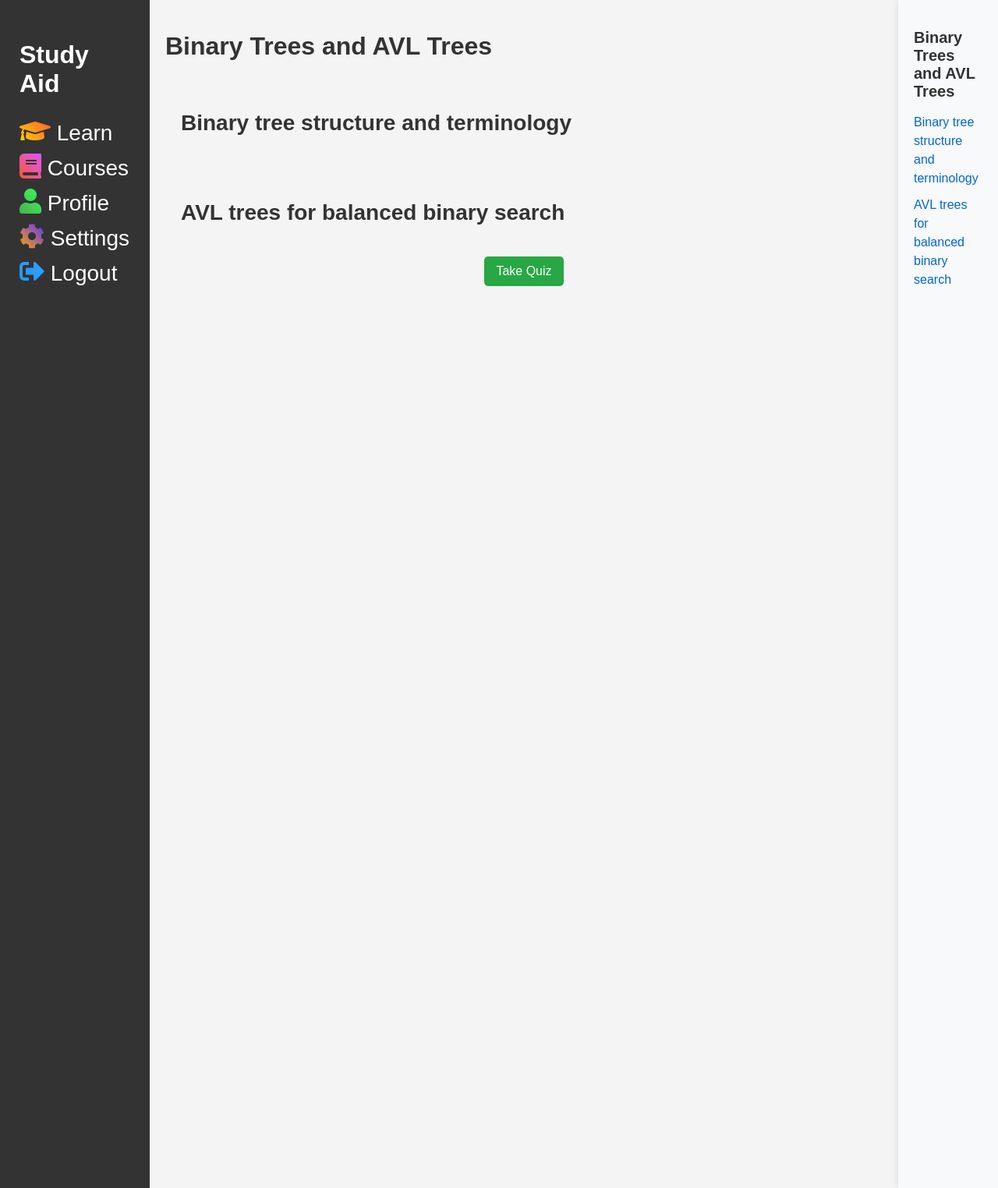
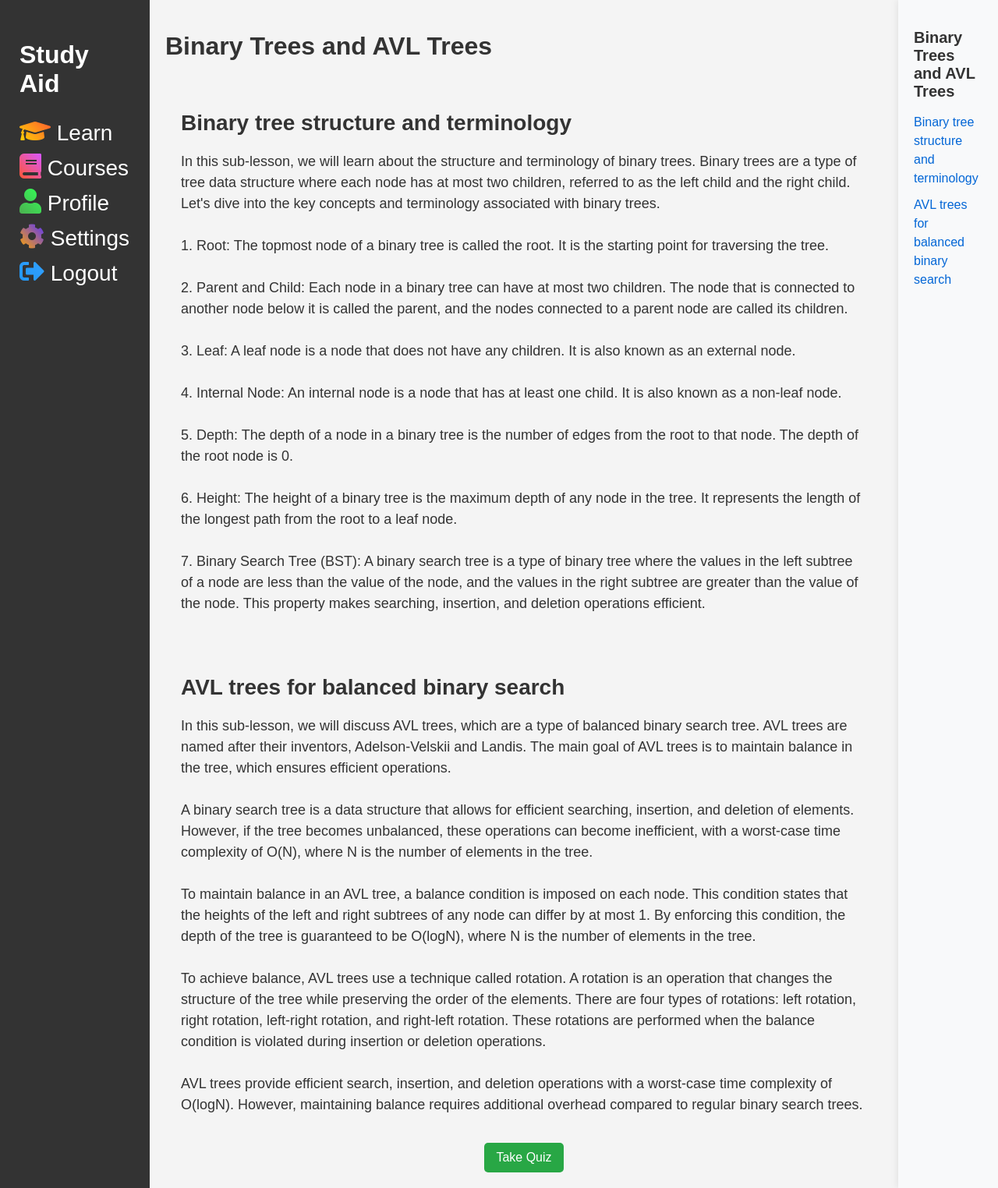
Before and after one commit to sally-20/InteractiveIntelligenceStudyAid, a Python web app: template templates/lessons/algitdlsn1.html in a window 1280 px wide. Shown: the whole page at 78% size. Run offline with Jinja, Linux system fonts and the light colour scheme; the template is opened without the code that fills it, so the values that code supplies are empty.

Commit message:
Update algitdlsn1.html

```diff
--- a/templates/lessons/algitdlsn1.html
+++ b/templates/lessons/algitdlsn1.html
@@ -93,54 +93,54 @@
         }
         const questions = [
             {
-                question: "",
-                options: ["", "", "", ""],
-                answer: ""
+                question: "What is the maximum number of children a node can have in a binary tree?",
+                options: ["0", "1", "2", "3"],
+                answer: "2"
             },
             {
-                question: "",
-                options: ["", "", "", ""],
-                answer: ""
+                question: "Which node is at the topmost level of a binary tree?",
+                options: ["Root", "Leaf", "Parent", "Internal Node"],
+                answer: "Root"
             },
             {
-                question: "",
-                options: ["", "", "", ""],
-                answer: ""
+                question: "What is the depth of the root node in a binary tree?",
+                options: ["0", "1", "2", "Depends on the height of the tree"],
+                answer: "0"
             },
             {
-                question: "",
-                options: ["", "", "", ""],
-                answer: ""
+                question: "Which type of binary tree has values in the left subtree less than the value of the node and values in the right subtree greater than the value of the node?",
+                options: ["AVL Tree", "Binary Heap", "Red-Black Tree", "Binary Search Tree"],
+                answer: "Binary Search Tree"
             },
             {
-                question: "",
-                options: ["", "", "", ""],
-                answer: ""
+                question: "What is the height of a binary tree?",
+                options: ["The number of nodes in the tree", "The number of edges in the longest path from the root to a leaf node", "The number of levels in the tree", "The number of internal nodes in the tree"],
+                answer: "The number of edges in the longest path from the root to a leaf node"
             },
             {
-                question: "",
-                options: ["", "", "", ""],
-                answer: ""
+                question: "What is the main goal of AVL trees?",
+                options: ["To maintain balance in the tree", "To maximize the depth of the tree", "To minimize the number of elements in the tree", "To ensure efficient search operations"],
+                answer: "To maintain balance in the tree"
             },
             {
-                question: "",
-                options: ["", "", "", ""],
-                answer: ""
+                question: "What is the time complexity of search, insertion, and deletion operations in AVL trees?",
+                options: ["O(NlogN)", "O(logN)", "O(N)", "O(1)"],
+                answer: "O(1)"
             },
             {
-                question: "",
-                options: ["", "", "", ""],
-                answer: ""
+                question: "What is the balance condition imposed on each node in an AVL tree?",
+                options: ["The heights of the left and right subtrees must be equal", "The heights of the left and right subtrees can differ by at most 1", "The heights of the left and right subtrees must be at most logN", "The heights of the left and right subtrees can differ by any value"],
+                answer: "The heights of the left and right subtrees can differ by at most 1"
             },
             {
-                question: "",
-                options: ["", "", "", ""],
-                answer: ""
+                question: "What is the technique used by AVL trees to maintain balance?",
+                options: ["Hashing", "Sorting", "Rotation", "Recursion"],
+                answer: "Rotation"
             },
             {
-                question: "",
-                options: ["", "", "", ""],
-                answer: ""
+                question: "What is the worst-case time complexity of AVL tree operations?",
+                options: ["O(1)", O(N)"", "O(logN)", "O(NlogN)"],
+                answer: "O(logN)"
             }
         ];
 
@@ -383,14 +383,36 @@
             <div id="sublesson1">
                 <h2>Binary tree structure and terminology</h2>
                 <p>
-
+                    In this sub-lesson, we will learn about the structure and terminology of binary trees. Binary trees are a type of tree data structure where each node has at most two children, referred to as the left child and the right child. Let's dive into the key concepts and terminology associated with binary trees.<br>
+                    <br>
+                    1. Root: The topmost node of a binary tree is called the root. It is the starting point for traversing the tree.<br>
+                    <br>
+                    2. Parent and Child: Each node in a binary tree can have at most two children. The node that is connected to another node below it is called the parent, and the nodes connected to a parent node are called its children.<br>
+                    <br>
+                    3. Leaf: A leaf node is a node that does not have any children. It is also known as an external node.<br>
+                    <br>
+                    4. Internal Node: An internal node is a node that has at least one child. It is also known as a non-leaf node.<br>
+                    <br>
+                    5. Depth: The depth of a node in a binary tree is the number of edges from the root to that node. The depth of the root node is 0.<br>
+                    <br>
+                    6. Height: The height of a binary tree is the maximum depth of any node in the tree. It represents the length of the longest path from the root to a leaf node.<br>
+                    <br>
+                    7. Binary Search Tree (BST): A binary search tree is a type of binary tree where the values in the left subtree of a node are less than the value of the node, and the values in the right subtree are greater than the value of the node. This property makes searching, insertion, and deletion operations efficient.
                 </p>
             </div>
             <!-- Sub Lesson 2 Content -->
             <div id="sublesson2">
                 <h2>AVL trees for balanced binary search</h2>
                 <p>
-
+                    In this sub-lesson, we will discuss AVL trees, which are a type of balanced binary search tree. AVL trees are named after their inventors, Adelson-Velskii and Landis. The main goal of AVL trees is to maintain balance in the tree, which ensures efficient operations.<br>
+                    <br>
+                    A binary search tree is a data structure that allows for efficient searching, insertion, and deletion of elements. However, if the tree becomes unbalanced, these operations can become inefficient, with a worst-case time complexity of O(N), where N is the number of elements in the tree.<br>
+                    <br>
+                    To maintain balance in an AVL tree, a balance condition is imposed on each node. This condition states that the heights of the left and right subtrees of any node can differ by at most 1. By enforcing this condition, the depth of the tree is guaranteed to be O(logN), where N is the number of elements in the tree.<br>
+                    <br>
+                    To achieve balance, AVL trees use a technique called rotation. A rotation is an operation that changes the structure of the tree while preserving the order of the elements. There are four types of rotations: left rotation, right rotation, left-right rotation, and right-left rotation. These rotations are performed when the balance condition is violated during insertion or deletion operations.<br>
+                    <br>
+                    AVL trees provide efficient search, insertion, and deletion operations with a worst-case time complexity of O(logN). However, maintaining balance requires additional overhead compared to regular binary search trees.
                 </p>
             </div>
             <center><button id="startQuizBtn" onclick="openQuizModal()">Take Quiz</button></center>
```
